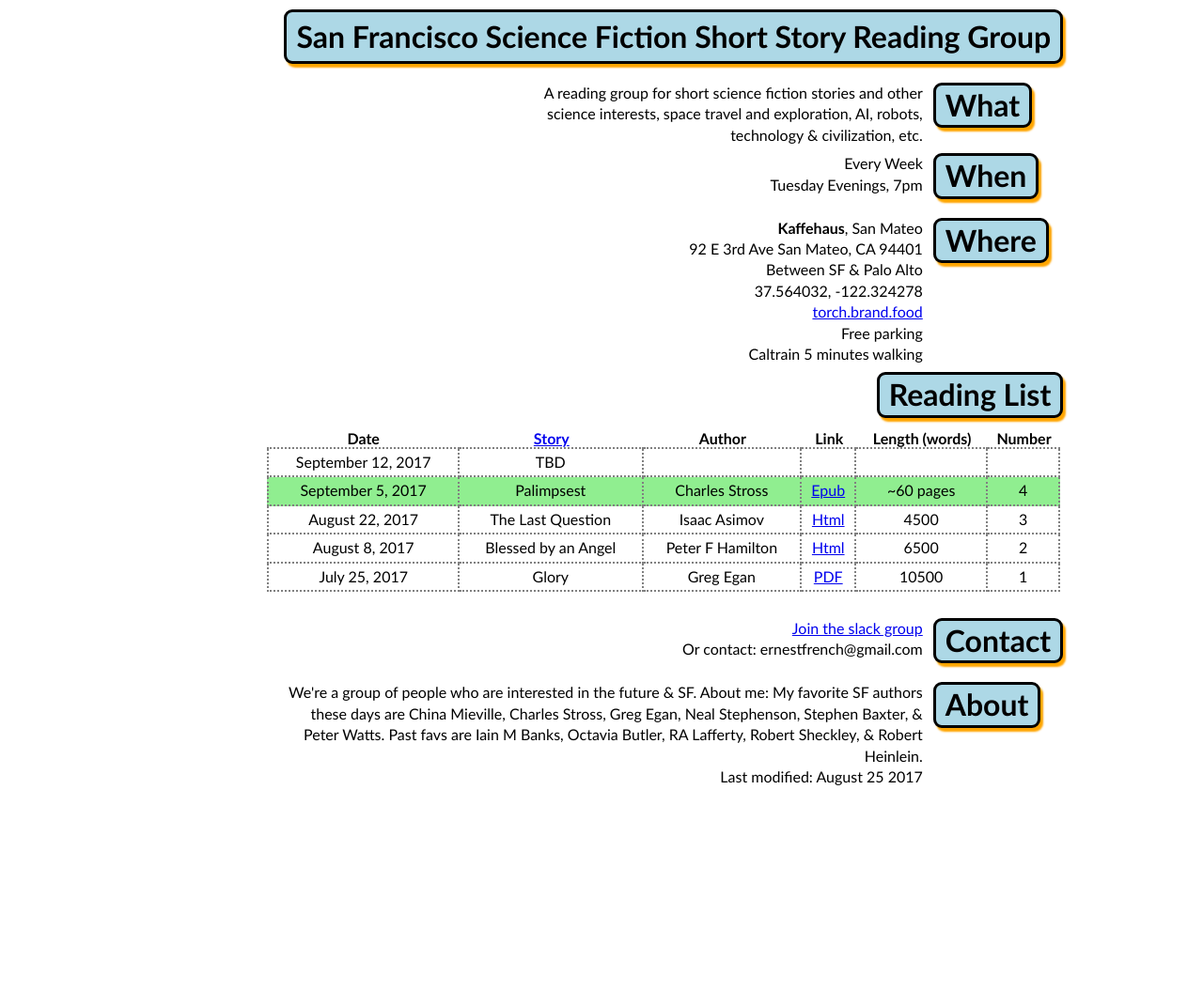
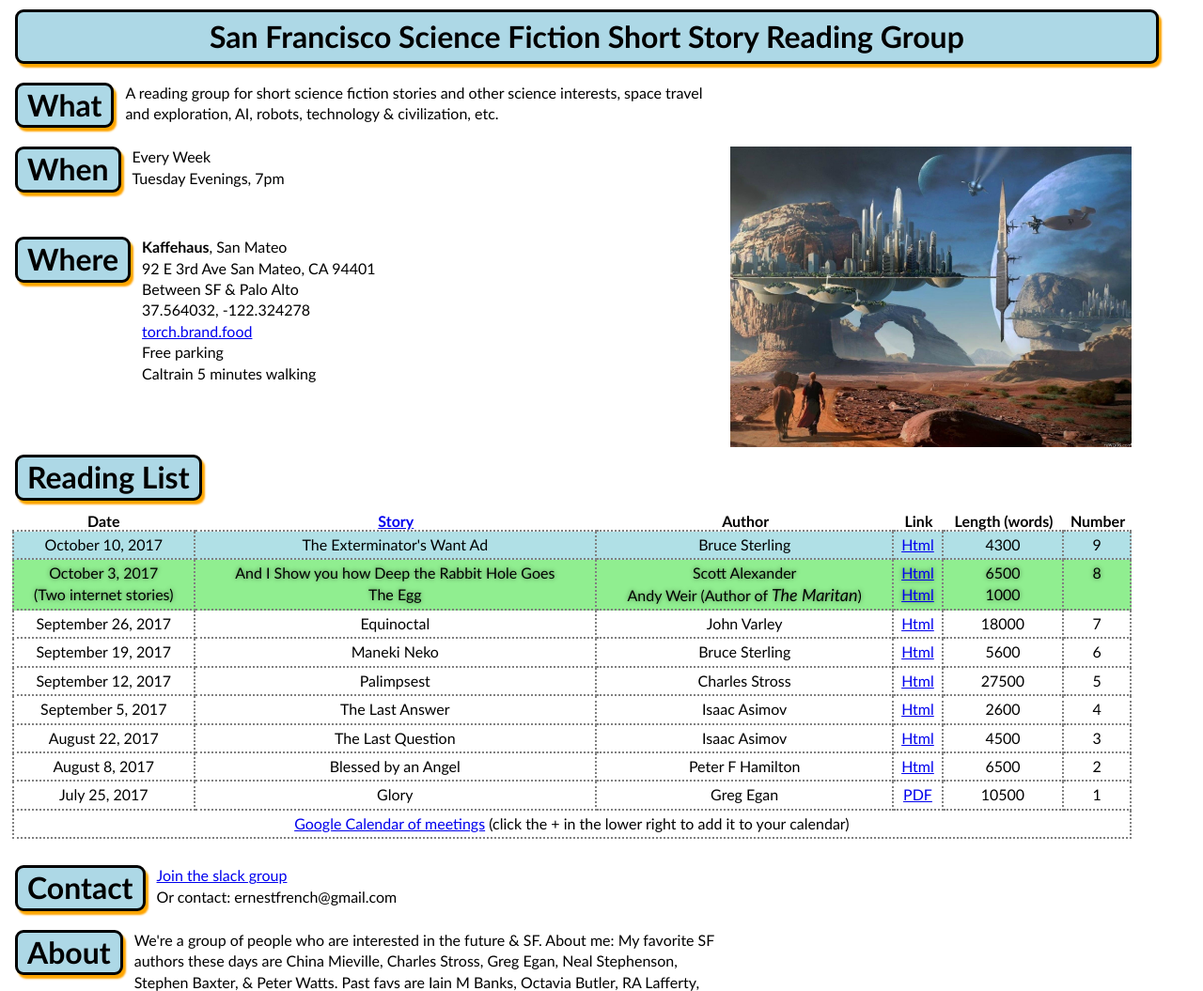
Before and after one commit to ernop/sfsfss.com, a plain HTML site: page index.html in a window 1280 px wide. Shown: the top 1055 px of the page at 94% size. Before the commit the page ends 861 px from the top, so only its background shows below. Drawn offline with Linux system fonts and the light colour scheme.

Commit message:
some changes

```diff
--- a/css/all.css
+++ b/css/all.css
@@ -1,18 +1,18 @@
 @media only screen and (max-width: 978px) {
     .container {
-      width:90%;
+      width:95%;
       margin:0;
     }
 }
 @media only screen and (min-width: 978px) {
     .container {
-      margin:auto;width:60%;
+      width:95%;
     }
 }
 .container{margin-top:0;}
 
 html{background:white no-repeat bottom right;color:black}
-body{font:normal medium 'Gill Sans','Gill Sans MT','Ikarius ADF','Candara','Jara','sans-serif';margin: 40px 5%;margin-top:0;margin-bottom:10px;}
+body{font:normal medium 'Gill Sans','Gill Sans MT','Ikarius ADF','Candara','Jara','sans-serif';margin-top:0;margin-bottom:10px;}
 
 h1 {font-size:55px; margin-top:0;}
 
@@ -29,7 +29,6 @@ margin-right:12px;
 font-size:2.0em;
 background-color:lightblue;
 float:left;
-white-space:nowrap
 }
 
 
@@ -86,8 +85,6 @@ i {font-size:18px;}
 
 .cl{clear:left;}
 
-table {width:100%;}
-
 td {padding:3px 3px; line-height:1.4em;vertical-align:top;}
 
 table.dotted{margin-bottom:20px;}
@@ -112,9 +109,12 @@ table.dotted tr td{
 	text-align:center;
 }
 
-td {text-align:right;}
+td {text-align:left;}
 
 li{list-style-position: inside;}
 
 
-.next-meeting td{ background-color:lightgreen;}
+.next-meeting td{ background-color:lightgreen;text-shadow:rgba(0,0,0,0.498039) 0px 0px 5px;}
+.future-meeting td{ background-color:powderblue;}
+
+.ib {display:inline-block;}
--- a/index.html
+++ b/index.html
@@ -9,46 +9,107 @@
 
 
 <table class=cl>
-<tr><td colspan=2><h2 style="line-height:1em;text-align:left;float:left;margin-top:5px;">San Francisco Science Fiction Short Story Reading Group</h2></td>
+<tr><td colspan=2><center><h2 style="line-height:1em;width:100%;margin-top:5px;">San Francisco Science Fiction Short Story Reading Group</h2></center></td>
 </tr>
 <tr><td>
+<h2>What</h2>
+A reading group for short science fiction stories and other science interests, space travel and exploration, AI, robots, technology &amp; civilization, etc.
+</td></tr>
 
-<div style="float:right;width:60%;">
-A reading group for short science fiction stories and other science interests, space travel and exploration, AI, robots, technology &amp; civilization, etc.
+<tr><td><h2>When</h2>
+Every Week<br>Tuesday Evenings, 7pm</td>
+<td rowspan=2><img src="space.jpg" height=320></td>
+<tr><td>
+<h2>Where</h2>
+<div class=ib><b>Kaffehaus</b>, San Mateo<br>92 E 3rd Ave San Mateo, CA 94401<br>Between SF &amp; Palo Alto<br>37.564032, -122.324278<br><a href="https://map.what3words.com/torch.brand.food">torch.brand.food</a><br>Free parking<br>Caltrain 5 minutes walking
 </div>
-</td><td><h2>What</h2><td></tr>
-
-<tr><td>
-Every Week<br>Tuesday Evenings, 7pm</td>
-<td><h2>When</h2>
-
-<tr><td>
-
-<b>Kaffehaus</b>, San Mateo<br>92 E 3rd Ave San Mateo, CA 94401<br>Between SF &amp; Palo Alto<br>37.564032, -122.324278<br><a href="https://map.what3words.com/torch.brand.food">torch.brand.food</a><br>Free parking<br>Caltrain 5 minutes walking
-<td><h2 style="float:left;">Where</h2>
 <tr>
 <td colspan=2>
-<h2 style="float:right;">Reading List</h2>
-<table style="float:right;margin-right:15px;" class="cl dotted" cellpadding=0 cellspacing=0>
+<h2>Reading List</h2>
+<table style="width:100%;margin-right:15px;" class="cl dotted" cellpadding=0 cellspacing=0>
 
+<tr>
+<th>Date</th><th><a href="stories">Story</a></th><th>Author</th><th>Link</th><th>Length (words)</th><th>Number
+</tr>
+<tr class="future-meeting">
+<td>October 10, 2017<td>The Exterminator's Want Ad<td>Bruce Sterling<td><a href="https://www.shareable.net/blog/the-exterminators-want-ad">Html</a><td>4300<td>9
+</tr>
 
-<th>Date</th><th><a href="stories">Story</a></th><th>Author</th><th>Link</th><th>Length (words)</th><th>Number
-<tr>
-<td>September 12, 2017<td>TBD<td><td><td><td>
-</tr>
 <tr class="next-meeting">
-<td>September 5, 2017<td>Palimpsest<td>Charles Stross<td><a href="stories/Charles-Stross-Palimpsest.epub">Epub</a><td>~60 pages<td>4
+<td>October 3, 2017
+<br>(Two internet stories)<td>
+And I Show you how Deep the Rabbit Hole Goes
+<Br>The Egg<td>Scott Alexander<br>Andy Weir (Author of <i>The Maritan</i>)<td><a href="http://slatestarcodex.com/2015/06/02/and-i-show-you-how-deep-the-rabbit-hole-goes/">Html</a><br><a href="http://www.galactanet.com/oneoff/theegg_mod.html">Html</a><td>6500<br>1000<td>8
 </tr>
 <tr>
-<td>August 22, 2017<td>The Last Question<td>Isaac Asimov<td><a href="http://multivax.com/last_question.html">Html</a><td>4500<td>3<!--ernie, luke, conor, victor, christiana, toby, joseph-->
+<td>September 26, 2017<td>Equinoctal<td>John Varley<td><a href="http://fuseki.net/sfgroup/equinoctal.html">Html</a><td>18000<td>7 <!--ef sy-->
+</tr>
+<tr>
+<td>September 19, 2017<td>Maneki Neko<td>Bruce Sterling<td><a href="http://www.lightspeedmagazine.com/fiction/maneki-neko/">Html</a><td>5600<td>6<!-- ef,vr,lw,sy,aa,yb -->
+</tr>
+<tr>
+<td>September 12, 2017<td>Palimpsest<td>Charles Stross<td><a href="http://will.tip.dhappy.org/blog/Porn%20Recommender/.../book/by/Charles%20Stross/Palimpsest/Charles%20Stross%20-%20Palimpsest.html">Html</a><td>27500<td>5<!--2 EF SY-->
+</tr>
+<tr>
+<td>September 5, 2017<td>The Last Answer<td>Isaac Asimov<td><a href="http://www.thrivenotes.com/the-last-answer/">Html</a><td>2600<td>4<!--8 ef,tt,vr,ch,jb,lw,aa,sy-->
+</tr>
+<tr>
+<td>August 22, 2017<td>The Last Question<td>Isaac Asimov<td><a href="http://multivax.com/last_question.html">Html</a><td>4500<td>3<!--7 ernie, luke, conor, victor, christiana, toby, joseph-->
 </tr>
 <tr><td>August 8, 2017<td>Blessed by an Angel<td>Peter F Hamilton<td><a href="stories/Blessed-By-An-Angel-Peter-F-Hamilton.html">Html</a><td>6500<td>2<!--6 e,s,v,c,d,a-->
 </tr>
 <tr><td>July 25, 2017</td><td>Glory</td><td>Greg Egan</td><td><a href="http://outofthiseos.typepad.com/blog/files/GregEganGlory.pdf">PDF</a></td>
 <td>10500<td>1<!--5 e,d,l,w,a-->
+<tr><td colspan=6><a href="https://calendar.google.com/calendar/embed?src=dadgo2bdo1ij063uf46aeg2188%40group.calendar.google.com&ctz=America/Los_Angeles">Google Calendar of meetings</a> (click the + in the lower right to add it to your calendar)
+
+</tr>
+<!--
+You have found the backup stories section!
+
+==short ==
+https://www.d.umn.edu/~tbacig/cst1010/chs/ellison.html 4400
+https://www.shareable.net/blog/the-exterminators-want-ad 4300
+https://www.shareable.net/blog/the-unplugged 2700
+https://www.shareable.net/blog/the-jammie-dodgers-and-the-adventure-of-the-leicester-square-screening 4100
+http://fuseki.net/sfgroup/doubledouble.html 6600
+
+==medium==
+https://www.tor.com/2014/07/29/the-colonel-peter-watts/ 8300
+https://www.shareable.net/blog/centaur-in-brass-2041 7000
+https://www.shareable.net/blog/the-gambler 10300
+
+==medium/long
+https://www.technologyreview.com/s/408857/the-interoperation/
+http://subterraneanpress.com/magazine/fall_2013/the_truth_of_fact_the_truth_of_feeling_by_ted_chiang
 
 
-</tr></table>
+longish
+http://fuseki.net/sfgroup/divided-by-infinity.html 8800
+https://compositionawebb.pbworks.com/f/%255C%27Repent,%2BHarlequin!%255C%27%2BSaid%2Bthe%2BTicktockman%2Bby%2BHarlan%2BEllison.pdf
+https://www.salon.com/2004/11/15/andas_game/
+
+done:
+http://www.tabula-rasa.info/MirrorDanse/WorldAccordingToKipling.html X? Not really SF? 8400
+
+hmm:
+https://www.baen.com/Chapters/9781625791207/9781625791207___3.htm rat and dragon 5700
+
+ideas:
+https://gist.github.com/tijptjik/e8b6401e64784075864cedc2f096a994
+
+ted chiang
+audio:http://escapepod.org/2009/04/10/ep194-exhalation/ 14900
+http://escapepod.org/2009/04/10/ep194-exhalation/
+
+doctorow
+https://www.salon.com/2002/08/28/0wnz0red/ 13k
+
+understand audio:
+https://archive.org/details/TedChiangUnderstand
+
+-->
+
+</table>
 
 </dl>
 
@@ -56,17 +117,17 @@ Every Week<br>Tuesday Evenings, 7pm</td>
 </tr>
 
 <tr><td>
-
+<h2>Contact</h2>
 <a href="https://join.slack.com/t/sfsfss/shared_invite/MjI1OTMyODAxOTM5LTE1MDI2NDY5MzctNGYwZjA3NDEyMQ">Join the slack group</a>
 <br>Or contact: ernestfrench@gmail.com
-</td><td><h2>Contact</h2></tr>
+</td></tr>
 
 <tr>
 <td>
+<h2>About</h2>
 We're a group of people who are interested in the future &amp; SF.  About me: My favorite SF authors these days are China Mieville, Charles Stross, Greg Egan, Neal Stephenson, Stephen Baxter, &amp; Peter Watts.
-Past favs are Iain M Banks, Octavia Butler, RA Lafferty, Robert Sheckley, &amp; Robert Heinlein.<br>Last modified: August 25 2017
+Past favs are Iain M Banks, Octavia Butler, RA Lafferty, Robert Sheckley, &amp; Robert Heinlein.<br>Last modified: September 25 2017
 </td>
-<td><h2>About</h2>
 <tr><td colspan=2>
 
 </td></tr>
```
Also changed, not shown: space.jpg (added).
